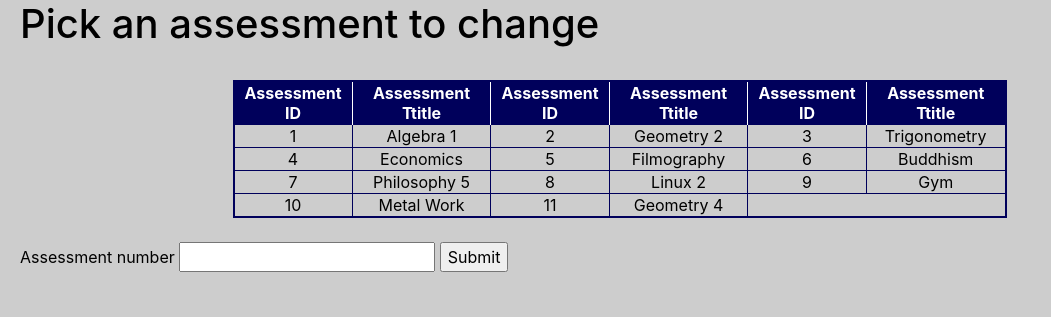
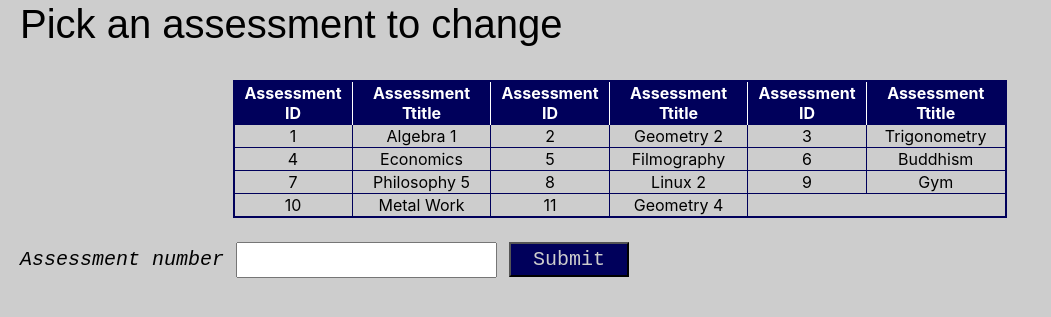
Before and after one commit to RufusJKM/webApplicationDevelopment, a Flask app: page /edit in a window 1280 px wide. Shown: the part 59-376 px from the top of the page, without its empty margins (0-1051 px from the left). Run offline with Flask 3, Linux system fonts and the light colour scheme; some libraries are stand-ins or nearby versions.

Commit message:
ready for submission

```diff
--- a/Coursework_1/app/forms.py
+++ b/Coursework_1/app/forms.py
@@ -1,19 +1,15 @@
 from flask_wtf import FlaskForm
-from wtforms import IntegerField
-from wtforms import StringField
-from wtforms import BooleanField
-from wtforms import DateField
-from wtforms import RadioField
-from wtforms import SelectField
+from wtforms import IntegerField, StringField, BooleanField, DateField, SelectField
 from wtforms.validators import DataRequired
 from app import app, db, models
 
 #Form used to create a new assessment
+#Reference for render_kw: Stack Overflow. [Online]. [Accessed 24/10/2024]. Available from https://stackoverflow.com/questions/64820785/can-you-adjust-the-width-of-a-question-in-flask-wtforms
 class NewAssessmentForm(FlaskForm):
     title = StringField('Title', validators=[DataRequired()])
     code = IntegerField('Code', validators=[DataRequired()])
     dueDate= DateField('Date', validators=[DataRequired()])
-    description = StringField('Description', validators=[DataRequired()])
+    description = StringField('Description', render_kw={'size': 60}, validators=[DataRequired()])
     completed = BooleanField('Completed')
 
 #Form used to filter results by complete/incomplete
@@ -25,12 +21,11 @@ class ChooseForm(FlaskForm):
     chooseAssessment = IntegerField('chooseAssessment', validators=[DataRequired()])
 
 #Form to change details of an assessment
-#Reference for render_kw: Stack Overflow. [Online]. [Accessed 24/10/2024]. Available from https://stackoverflow.com/questions/64820785/can-you-adjust-the-width-of-a-question-in-flask-wtforms
 class EditForm(FlaskForm):
     #The hidden field is used to hold the id of the chosen assessment
     hidden = IntegerField('Hidden', validators=[DataRequired()])
     title = StringField('Title', validators=[DataRequired()])
     code = IntegerField('Code', validators=[DataRequired()])
     dueDate= DateField('Date', validators=[DataRequired()])
-    description = StringField('Description', render_kw={'size': 75}, validators=[DataRequired()])
+    description = StringField('Description', render_kw={'size': 60}, validators=[DataRequired()])
     completed = BooleanField('Completed')
--- a/Coursework_1/app/static/assessmentStyleSheet.css
+++ b/Coursework_1/app/static/assessmentStyleSheet.css
@@ -4,6 +4,18 @@ nav {
     border-style: none none solid none;
     text-align: center;
     background-color: #00005B;
+}
+
+.button {
+    height: 35px;
+    width: 120px;
+    background-color: #00005B;
+    color: #cdcdcd;
+}
+
+.button:hover {
+    border: 1px double black;
+    background-color: #00006B;
 }
 
 /* Styling for links */
@@ -34,11 +46,6 @@ th {
     border-style: none solid none solid;
 }
 
-#center {
-    display: grid;
-    place-items: center;
-}
-
 /* General page styling */
 body {
     color: #000000;
@@ -54,3 +61,13 @@ body {
 #baseContainer {
     padding-left: 5px;
 }
+
+h1 {
+    font-family: Arial, Helvetica, sans-serif;
+}
+
+p {
+    font-family: 'Courier New', Courier, monospace;
+    font-size: 20px;
+    font-style: oblique;
+}
--- a/Coursework_1/app/templates/addNew.html
+++ b/Coursework_1/app/templates/addNew.html
@@ -17,6 +17,6 @@
         Description: {{ form.description }}<br>
     </p>
     <p>Completed: {{ form.completed }}</p>
-    <p><input type="submit" value="Submit"></p>
+    <p><input class="button" type="submit" value="Submit"></p>
 </form>
 {% endblock %}
--- a/Coursework_1/app/templates/edit.html
+++ b/Coursework_1/app/templates/edit.html
@@ -37,7 +37,7 @@
         {{ ChooseForm.hidden_tag() }}
         <p>
             Assessment number {{ ChooseForm.chooseAssessment }}
-            <input type="submit" value="Submit">
+            <input class="button" type="submit" value="Submit">
         </p>
     </form>
 {% endif %}
@@ -65,7 +65,7 @@
         </p>
         <p>Completed: {{ EditForm.completed }}</p>
         <div class="row">
-            <p><div class="col-1"><input type="submit" value="Submit"></div> <div class="col-2"></div> <div class="col-3"><input type="button" value="Back" onclick="back()"></div></p>
+            <p><div class="col-1"><input class="button" type="submit" value="Submit"></div> <div class="col-2"></div> <div class="col-3"><input class="button" type="button" value="Back" onclick="back()"></div></p>
         </div>
     </form>
 {% endif %}
--- a/Coursework_1/app/templates/home.html
+++ b/Coursework_1/app/templates/home.html
@@ -1,7 +1,7 @@
 {% extends "base.html" %}
 {% block content %}
     <div class="row">
-        <div class="left"><h2> Assessments </h2></div>
+        <div class="left"><h1><u>Assessments</u></h1></div>
     </div>
     <!-- Prints each assessment onto the page in a table -->
     <table>
@@ -26,11 +26,11 @@
             </tr>
         {% endfor %}
     </table>
-    <h1>Filter Results</h1>
+    <h3>Filter Results</h3>
     <!-- Dropdown form to refresh the assessments shown according to filter -->
     <form action="" method="post" name="new">
         {{ form.hidden_tag() }}
         <p>{{ form.filterChoice }}</p>
-        <p><input type="submit" value="Submit"></p>
+        <p><input class="button" type="submit" value="Submit"></p>
     </form>
 {% endblock %}
```
